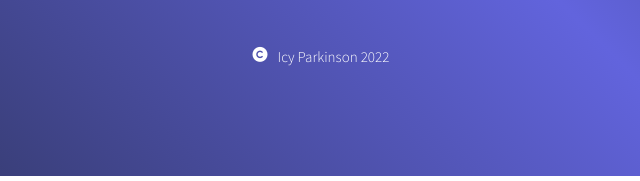
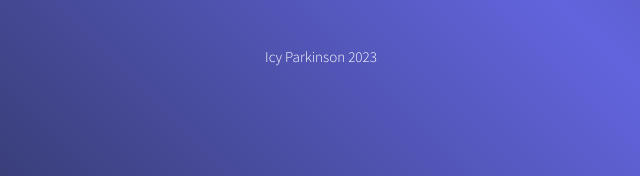
Before and after one commit to icyparkinson/portfolio, a plain HTML site: page index.html in a window 1280 px wide. Shown: the part 4553-4734 px from the top of the page, 319-959 px from the left. Drawn offline with Linux system fonts and the light colour scheme.

Commit message:
Footer now has dynamic date.

```diff
--- a/index.html
+++ b/index.html
@@ -196,7 +196,7 @@
                             <textarea placeholder="Your Message" class="form-control" name="message" rows="5" required></textarea>
                           <button type="submit">Send Message</button>
                         </form>
-                        <span> <i class="fa-solid fa-copyright"></i> Icy Parkinson 2022 </span>
+                        <span class="copyright"> <i class="fa-solid fa-copyright"></i> Icy Parkinson 2022 </span>
                       </div>
 
                   </footer>
--- a/src/js/main.js
+++ b/src/js/main.js
@@ -64,3 +64,9 @@ function openNav() {
   function closeNav() {
     document.getElementById("myNav").style.width = "0%";
   }
+
+
+//text for footer
+let year = new Date().getFullYear()
+
+document.querySelector(".copyright").innerText=`Icy Parkinson ${year}`
```
